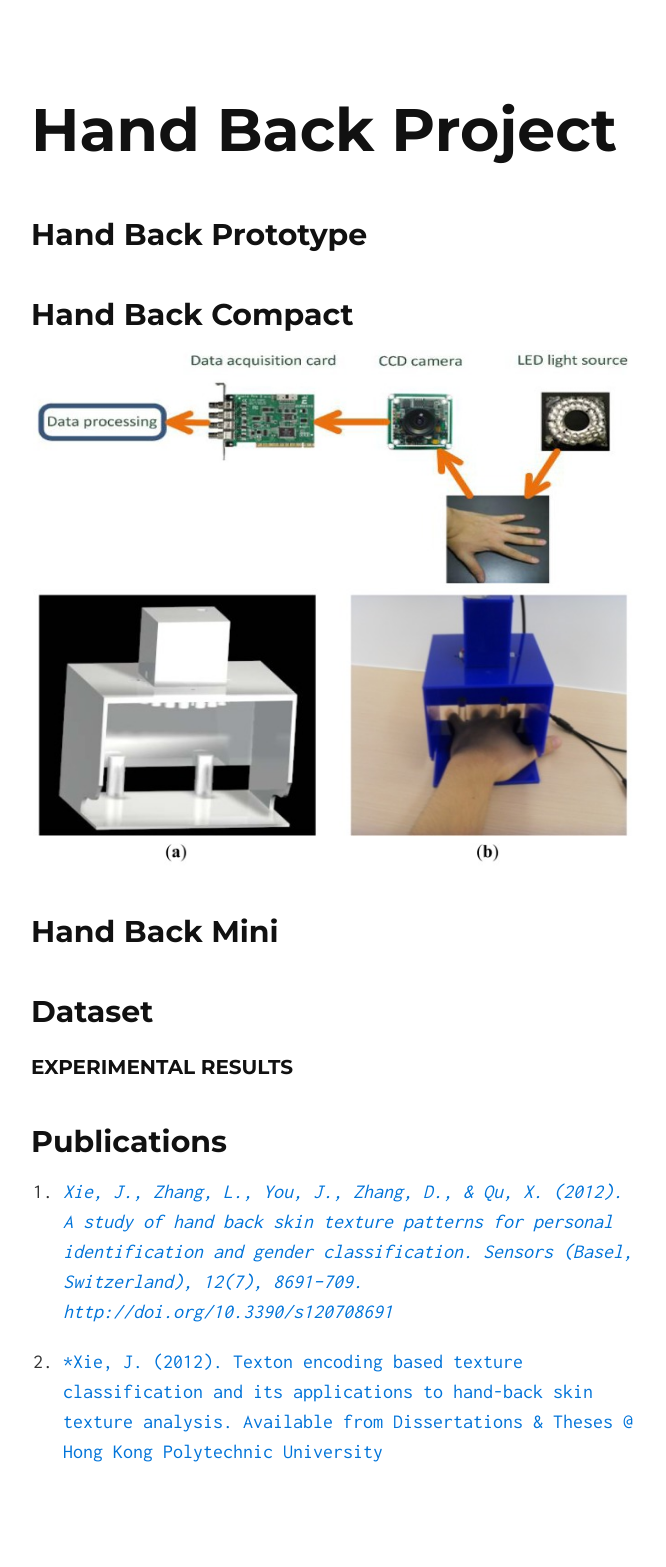
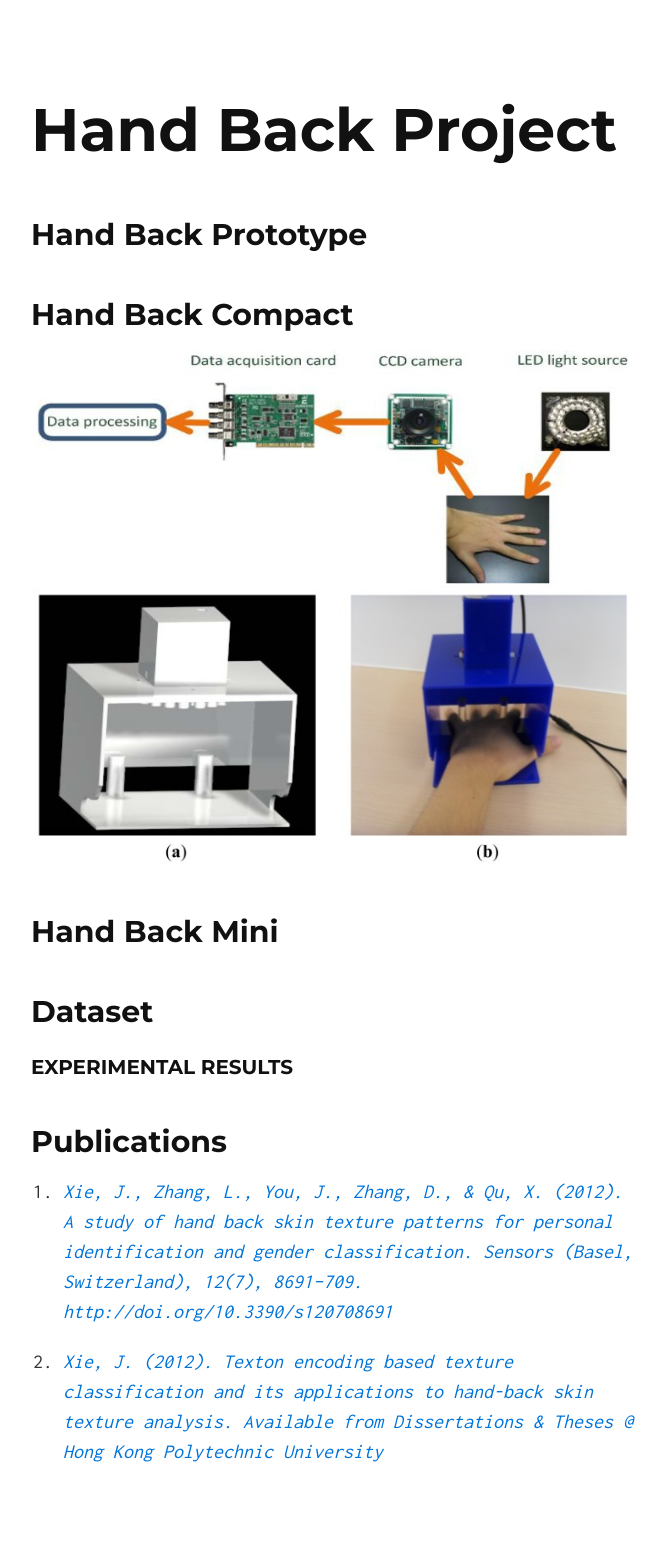
Before and after one commit to quxiaofeng/handback, a Jekyll site: the page built from index.html, in a window 1280 px wide. Shown: the whole page, without its empty margins (307-973 px from the left). Built offline with Jekyll 4.4.1, drawn with Linux system fonts in a browser that asks for light colours; Markdown is read by kramdown in place of the engine named in the settings.

Commit message:
Fix a typo in paper links
Signed-off-by: Xiaofeng QU <xiaofeng.qu.hk@ieee.org>

```diff
--- a/_includes/index.md
+++ b/_includes/index.md
@@ -15,4 +15,4 @@
 
 1. [*Xie, J., Zhang, L., You, J., Zhang, D., & Qu, X. (2012). A study of hand back skin texture patterns for personal identification and gender classification. Sensors (Basel, Switzerland), 12(7), 8691–709. http://doi.org/10.3390/s120708691*](http://www.mdpi.com/1424-8220/12/7/8691)
 
-2. [*Xie, J. (2012). Texton encoding based texture classification and its applications to hand-back skin texture analysis. Available from Dissertations & Theses @ Hong Kong Polytechnic University](http://repository.lib.polyu.edu.hk/jspui/handle/10397/5697)
+2. [*Xie, J. (2012). Texton encoding based texture classification and its applications to hand-back skin texture analysis. Available from Dissertations & Theses @ Hong Kong Polytechnic University*](http://repository.lib.polyu.edu.hk/jspui/handle/10397/5697)
```
